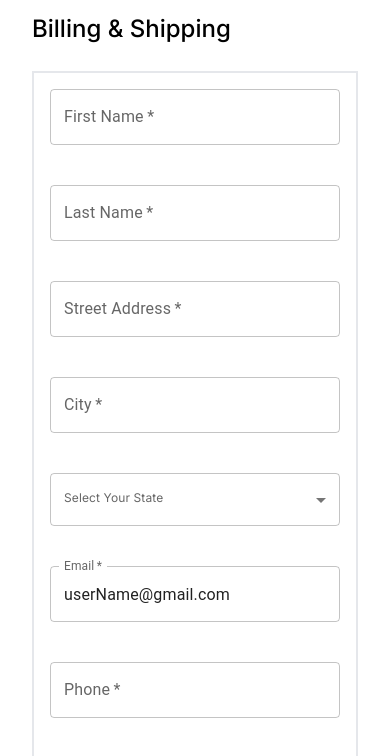
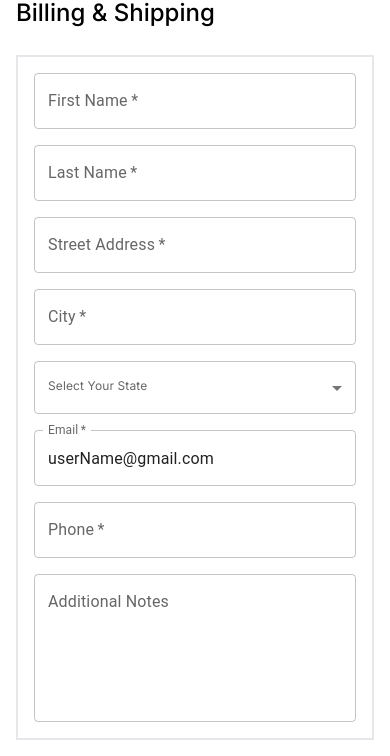
Before and after one commit to gulnabi-afridi/single-vendor-e-commerce, a Next.js app: page /checkout in a window 390 px wide. Shown: the part 635-1391 px from the top of the page. Built offline with nearby package versions, Linux system fonts and the light colour scheme.

Commit message:
work on code refactoring more

```diff
--- a/src/components/MyAccount/Orders/OrdersRow.tsx
+++ b/src/components/MyAccount/Orders/OrdersRow.tsx
@@ -16,7 +16,7 @@ const OrdersRow: React.FC<Props> = ({
   viewDetail,
 }) => {
   return (
-    <div className="w-full grid grid-cols-[.5fr,1fr,1fr,1.5fr,.5fr] border-t py-4">
+    <div className="min-w-[800px] grid grid-cols-[.9fr,1fr,1fr,1.5fr,.5fr] border-t py-4">
       <div className="w-full flex items-center justify-start">
         <p className="font-medium text-black-main text-[14px]">#{order}</p>
       </div>
--- a/src/layouts/Layout.tsx
+++ b/src/layouts/Layout.tsx
@@ -51,7 +51,7 @@ function Layout({ children }: props) {
       {renderBuyerSideBar() && (
         <main className="w-full h-full">
           <Wrapper style="md:py-12 py-8">
-            <div className="w-full grid md:grid-cols-[250px,calc(100%-250px)]">
+            <div className="w-full grid grid-cols-1 md:grid-cols-[250px,calc(100%-250px)]">
               <BuyerSideBar />
               {children}
             </div>
--- a/views/CheckOut/CheckOut.tsx
+++ b/views/CheckOut/CheckOut.tsx
@@ -52,13 +52,13 @@ const CheckOut = () => {
       <Wrapper style="md:py-9 py-4">
         <form
           onSubmit={(e) => e.preventDefault()}
-          className="w-full h-full flex flex-col gap-6 items-start justify-start font-inter p-4 md:py-6 md:px-10"
+          className="w-full h-full flex flex-col gap-6 items-start justify-start font-inter p-0 sm:p-4 md:py-6 md:px-10"
         >
           <p className="font-medium text-black-main text-[24px]">
             Billing & Shipping
           </p>
-          <div className="w-full border-[2px] flex flex-col gap-10 md:px-8 md:py-[50px] p-4">
-            <div className="w-full flex flex-col lg:flex-row items-center justify-center lg:gap-4 gap-10">
+          <div className="w-full border-[2px] flex flex-col gap-4 md:gap-10 md:px-8 md:py-[50px] p-4">
+            <div className="w-full flex flex-col lg:flex-row items-center justify-center lg:gap-4 gap-4 md:gap-10">
               <TextInput
                 state={inputs.firstName}
                 IsCompulsory={true}
@@ -78,7 +78,7 @@ const CheckOut = () => {
                 label="Last Name"
               />
             </div>
-            <div className="w-full flex flex-col lg:flex-row items-center justify-center lg:gap-4 gap-10">
+            <div className="w-full flex flex-col lg:flex-row items-center justify-center lg:gap-4 gap-4  md:gap-10">
               <TextInput
                 state={inputs.streetAddress}
                 IsCompulsory={true}
@@ -107,7 +107,7 @@ const CheckOut = () => {
                 setInputs({ ...inputs, state: e.target.value })
               }
             />
-            <div className="w-full flex flex-col lg:flex-row items-center justify-center lg:gap-4 gap-10">
+            <div className="w-full flex flex-col lg:flex-row items-center justify-center lg:gap-4 gap-4 md:gap-10">
               <TextInput
                 state={inputs.email}
                 IsCompulsory={true}
--- a/views/MyAccount/Dashboard.tsx
+++ b/views/MyAccount/Dashboard.tsx
@@ -11,7 +11,6 @@ const Dashboard = () => {
         "
         >
           (not UserName21212?{" "}
-
           <Link
             href={"myaccount/account"}
             className="font-semibold text-[16px] relative after:absolute after:w-0 after:-bottom-[10px] after:left-0 after:h-[2px] after:bg-main-brand hover:after:w-full after:duration-300"
--- a/views/MyAccount/Orders.tsx
+++ b/views/MyAccount/Orders.tsx
@@ -15,8 +15,8 @@ const Orders = () => {
       {!orderRecipt && Data.RecentOrders.length > 0 && (
         <div className="w-full h-full flex flex-col gap-2">
           {/* grid headers */}
-          <div className="w-full overflow-auto">
-            <div className="w-full grid grid-cols-[.5fr,1fr,1fr,1.5fr,.5fr] min-w-[700px]">
+          <div className="w-full HideScroll overflow-auto">
+            <div className="w-full grid grid-cols-[.9fr,1fr,1fr,1.5fr,.5fr] min-w-[800px]">
               <div className="w-full flex items-center justify-start">
                 <p className="font-medium text-black-main text-[16px]">Orders #</p>
               </div>
@@ -39,7 +39,7 @@ const Orders = () => {
             </div>
           </div>
           {/* childrens here */}
-          <div className="w-full overflow-auto ThinScroll">
+          <div className="w-full overflow-auto ThinScrollbar">
             {Data.RecentOrders.map((item: any, index: number) => (
               <OrdersRow
                 key={index}
--- a/views/Recipt/Recipt.tsx
+++ b/views/Recipt/Recipt.tsx
@@ -88,17 +88,17 @@ const Recipt = () => {
               <p className="font-[500] text-black-main text-[14px]">
                 SubTotal:
               </p>
-              <p className="font-[500] text-black-main text-[14px]">$54</p>
+              <p className=" text-black-main font-black text-[14px]">$54</p>
             </div>
             <div className="w-full flex items-center justify-between py-4 border-t">
               <p className="font-[500] text-black-main text-[14px]">
                 Shipping:
               </p>
-              <p className="font-[500] text-black-main text-[14px]">$14</p>
+              <p className="text-black-main font-black text-[14px]">$14</p>
             </div>
             <div className="w-full flex items-center justify-between py-4 border-t">
               <p className="font-[500] text-black-main text-[14px]">Total:</p>
-              <p className="font-[500] text-black-main text-[14px]">$64</p>
+              <p className="text-black-main font-black text-[14px]">$64</p>
             </div>
             <div className="w-full flex items-center justify-between py-4 border-t">
               <p className="font-[500] text-black-main text-[14px]">Note:</p>
```
